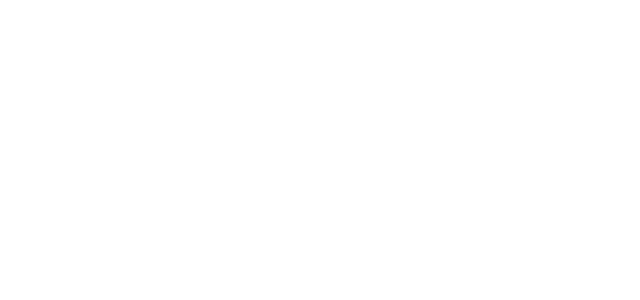
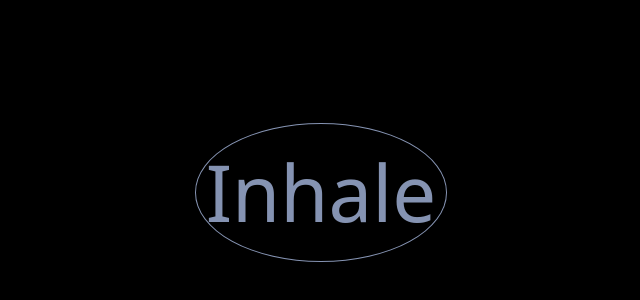
Before and after one commit to RobertCMusk/mental-health-toolbox, an Angular app: page /silence in a window 1280 px wide. Shown: the part 208-508 px from the top of the page, without its empty margins (319-959 px from the left). Built offline with nearby package versions, Linux system fonts and the light colour scheme.

Commit message:
Add Silence

```diff
--- a/src/app/action-picker/action-picker.component.html
+++ b/src/app/action-picker/action-picker.component.html
@@ -4,8 +4,8 @@
     <div class="action-picker-menu row">
       <button type="button" class="btn btn-primary">Connection</button>
       <button type="button" class="btn btn-primary">Comfort</button>
+      <button type="button" class="btn btn-primary" (click)="gotoSilence()">Silence</button>
       <button type="button" class="btn btn-primary" (click)="goToSillines()">Silliness</button>
-      <button type="button" class="btn btn-primary">Silence</button>
     </div>
   </div>
 </div>
--- a/src/app/action-picker/action-picker.component.ts
+++ b/src/app/action-picker/action-picker.component.ts
@@ -18,5 +18,8 @@
   public goToSillines(): void {
     this.router.navigateByUrl('/silliness')
   }
+  public gotoSilence(): void {
+    this.router.navigateByUrl('/silence');
+  }
 
 }
--- a/src/app/app.module.ts
+++ b/src/app/app.module.ts
@@ -12,6 +12,7 @@
 import { SillinessComponent } from './silliness/silliness.component';
 import { SilenceComponent } from './silence/silence.component';
 import { FontAwesomeModule } from '@fortawesome/angular-fontawesome';
+import { BrowserAnimationsModule } from '@angular/platform-browser/animations';
 
 @NgModule({
   declarations: [
@@ -25,6 +26,7 @@
   ],
   imports: [
     BrowserModule,
+    BrowserAnimationsModule,
     NgbModule,
     AppRoutingModule,
     FontAwesomeModule,
--- a/src/app/silence/silence.component.html
+++ b/src/app/silence/silence.component.html
@@ -1 +1,5 @@
-<p>silence works!</p>
+<div class="container-fluid silence-module">
+  <div class="presentation-container">
+    <div [@inhaleExhaleText]="isInhaling ? 'inhale' : 'exhale'" class="inhale-text">{{isInhaling ? 'Inhale' : 'Exhale'}}</div>
+  </div>
+</div>
--- a/src/app/silence/silence.component.scss
+++ b/src/app/silence/silence.component.scss
@@ -0,0 +1,19 @@
+@import "../../_variables.scss";
+
+.silence-module {
+  min-height: 100vh;
+  background-color: black;
+  display: flex;
+  justify-content: center;
+	align-items: center;
+
+  .inhale-text {
+    padding: 10px;
+    border-radius: 50%;
+    border: 1px solid white;
+  }
+
+  .presentation-container {
+    color: $blue;
+  }
+}
--- a/src/app/silence/silence.component.ts
+++ b/src/app/silence/silence.component.ts
@@ -1,15 +1,56 @@
+import { animate, state, style, transition, trigger } from '@angular/animations';
 import { Component, OnInit } from '@angular/core';
+import { Subject } from 'rxjs';
 
 @Component({
   selector: 'app-silence',
   templateUrl: './silence.component.html',
-  styleUrls: ['./silence.component.scss']
+  styleUrls: ['./silence.component.scss'],
+  animations: [
+    trigger('inhaleExhaleText', [
+      state('inhale', style({
+        fontSize: '100px',
+        color: '#98B1C4',
+        borderColor: '#98B1C4'
+      })),
+      state('exhale', style({
+        fontSize: '12px',
+        color: '#4D387C',
+        borderColor: '#4D387C'
+      })),
+      transition('inhale => exhale', [
+        animate('10s')
+      ]),
+      transition('exhale => inhale', [
+        animate('10s')
+      ]),
+    ]),
+  ]
 })
 export class SilenceComponent implements OnInit {
+
+  public textSubject = new Subject<string>();
+  public textObservable = this.textSubject.asObservable();
+
+  public inhaleTimer = 10000;
+
+  public isInhaling = false;
 
   constructor() { }
 
   ngOnInit(): void {
+    setTimeout(() => {
+      this.isInhaling = !this.isInhaling
+      this.toggleInhale();
+    }, 0);
+
   }
 
+  public toggleInhale = () => {
+    setTimeout(() => {
+      this.isInhaling = !this.isInhaling;
+      this.toggleInhale();
+    }, this.inhaleTimer);
+  };
+
 }
```
